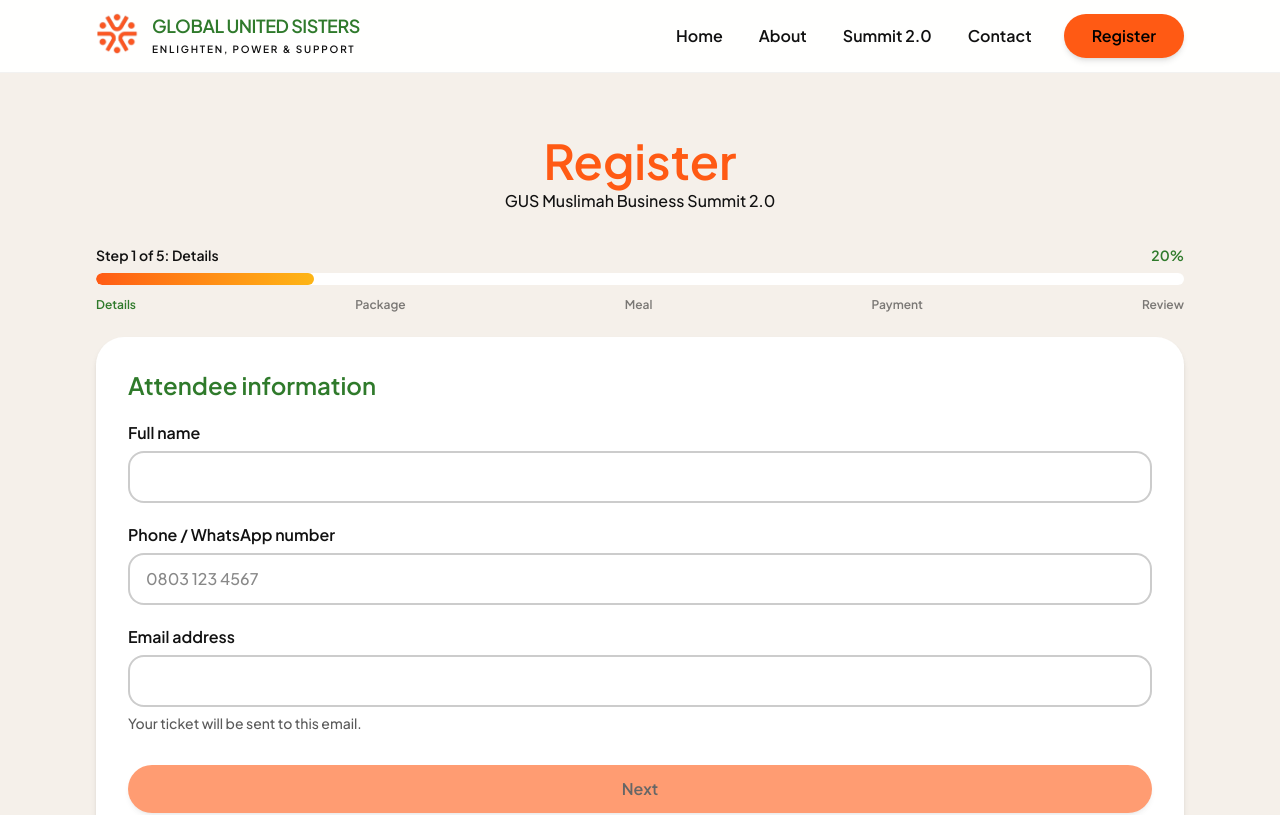
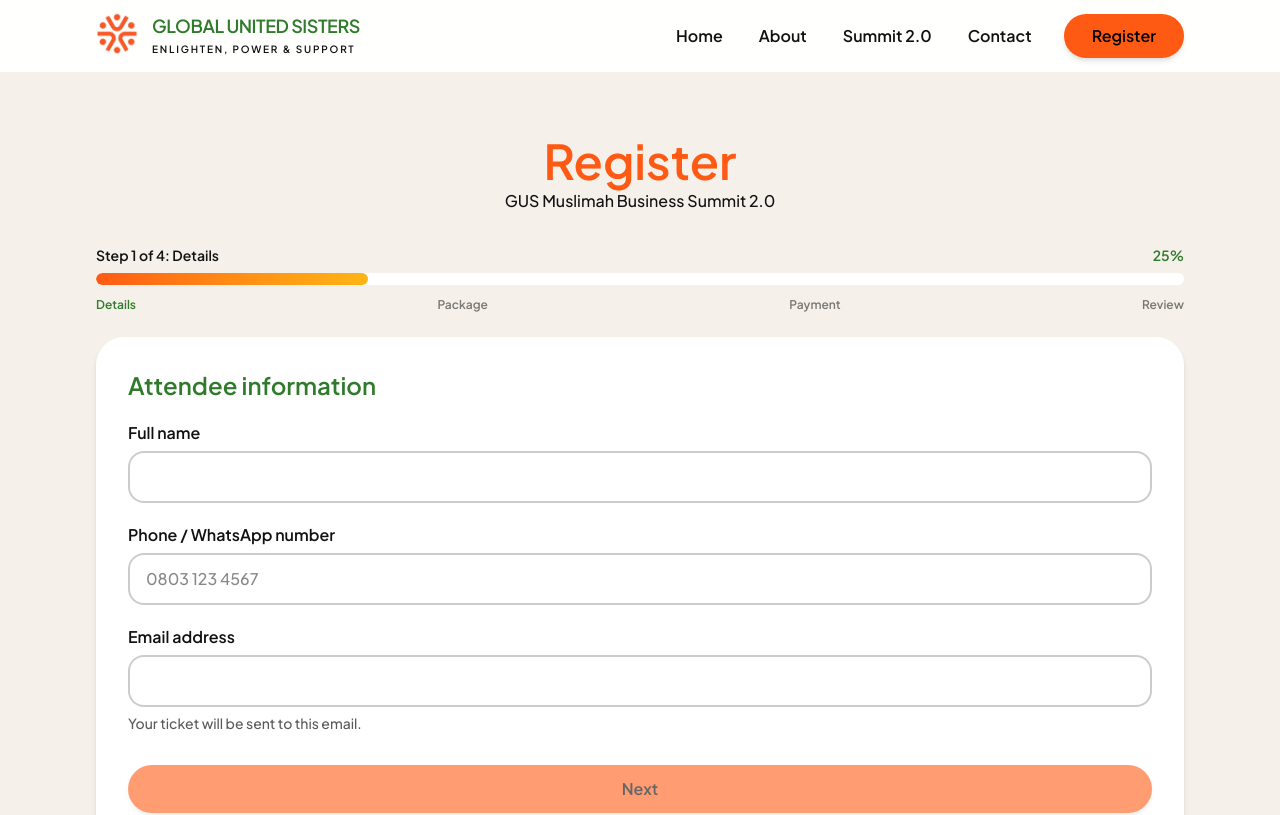
Before and after one commit to iqrapay2025-dot/gus-summit, a React (Vite) app: page /register in a window 1280 px wide. Shown: the top 815 px of the page. Built offline with nearby package versions, Linux system fonts and the light colour scheme; a web font is replaced by a local one.

Commit message:
feat: remove meal selection step from registration form

```diff
--- a/src/pages/Register.tsx
+++ b/src/pages/Register.tsx
@@ -7,19 +7,15 @@
   FileText,
   Loader2,
   Upload,
-  Utensils,
-  ChefHat,
-  Soup,
 } from "lucide-react"
 import { Container, Button } from "../components/ui"
-import { SUBMIT_URL, PACKAGES, MEALS, BANK, naira, type Pkg } from "../data"
+import { SUBMIT_URL, PACKAGES, BANK, naira, type Pkg } from "../data"
 
 type Form = {
   fullName: string
   phone: string
   email: string
   pkg: Pkg | ""
-  meal: string
   frameWording: string
   colourCustomization: "" | "Yes" | "No"
   colour: string
@@ -31,18 +27,16 @@
   phone: "",
   email: "",
   pkg: "",
-  meal: "",
   frameWording: "",
   colourCustomization: "",
   colour: "",
   amountPaid: "",
   declared: false,
 }
-type StepId = "details" | "package" | "meal" | "souvenir" | "payment" | "review"
+type StepId = "details" | "package" | "souvenir" | "payment" | "review"
 const LABEL: Record<StepId, string> = {
   details: "Details",
   package: "Package",
-  meal: "Meal",
   souvenir: "Souvenir",
   payment: "Payment",
   review: "Review",
@@ -204,8 +198,8 @@
   const steps = useMemo<StepId[]>(
     () =>
       f.pkg === "Khayr"
-        ? ["details", "package", "meal", "souvenir", "payment", "review"]
-        : ["details", "package", "meal", "payment", "review"],
+        ? ["details", "package", "souvenir", "payment", "review"]
+        : ["details", "package", "payment", "review"],
     [f.pkg],
   )
   const step = steps[Math.min(idx, steps.length - 1)]
@@ -227,7 +221,6 @@
         e.email = "Enter a valid email. Your ticket will be sent here."
     }
     if (s === "package" && !f.pkg) e.pkg = "Please choose a package."
-    if (s === "meal" && !f.meal) e.meal = "Please choose a meal."
     if (s === "souvenir") {
       if (!f.frameWording.trim())
         e.frameWording = "Tell us what to write on your frame."
@@ -325,7 +318,6 @@
         phone: f.phone.trim(),
         email: f.email.trim(),
         package: f.pkg,
-        meal: f.meal,
         ...(khayr
           ? {
               frameWording: f.frameWording.trim(),
@@ -351,7 +343,6 @@
         ticketId: data.ticketId,
         fullName: body.fullName,
         package: f.pkg,
-        meal: f.meal,
         frameWording: khayr ? body.frameWording : "",
         colour: khayr && f.colourCustomization === "Yes" ? f.colour.trim() : "",
       }
@@ -378,11 +369,6 @@
       <dd className="text-right font-semibold">{v}</dd>
     </div>
   )
-  const mealIcons = [
-    <Utensils key="a" className="h-6 w-6" />,
-    <ChefHat key="b" className="h-6 w-6" />,
-    <Soup key="c" className="h-6 w-6" />,
-  ]
 
   return (
     <section className="bg-gus-cream py-10 sm:py-16">
@@ -527,32 +513,6 @@
                     className="text-sm font-semibold text-red-700"
                   >
                     {errs.pkg}
-                  </p>
-                )}
-              </fieldset>
-            )}
-
-            {step === "meal" && (
-              <fieldset className="space-y-3">
-                <legend className="mb-3 font-display text-2xl font-semibold text-gus-green">
-                  Pick your meal
-                </legend>
-                {MEALS.map((m, i) => (
-                  <RadioCard
-                    key={m}
-                    name="meal"
-                    checked={f.meal === m}
-                    onChange={() => set("meal", m)}
-                    title={m}
-                    icon={mealIcons[i]}
-                  />
-                ))}
-                {errs.meal && (
-                  <p
-                    role="alert"
-                    className="text-sm font-semibold text-red-700"
-                  >
-                    {errs.meal}
                   </p>
                 )}
               </fieldset>
@@ -759,7 +719,6 @@
                   {row("Phone", f.phone)}
                   {row("Email", f.email)}
                   {row("Package", `${f.pkg} (${naira(due)})`)}
-                  {row("Meal", f.meal)}
                   {f.pkg === "Khayr" && (
                     <>
                       {row("Frame wording", f.frameWording)}
@@ -786,8 +745,8 @@
                     />
                     <span className="text-sm leading-relaxed">
                       By submitting this form, I confirm that the information
-                      provided is accurate and that I have selected the package,
-                      meal option, and other preferences I intend to receive.
+                      provided is accurate and that I have selected the package
+                      and other preferences I intend to receive.
                       Please note that selections cannot be changed after
                       submission.
                     </span>
--- a/src/pages/Ticket.tsx
+++ b/src/pages/Ticket.tsx
@@ -11,7 +11,6 @@
   ticketId: string
   fullName: string
   package: string
-  meal: string
   frameWording: string
   colour: string
 }
@@ -69,10 +68,7 @@
       </Container>
     )
   }
-  const rows: [string, string][] = [
-    ["Package", t.package],
-    ["Meal", t.meal],
-  ]
+  const rows: [string, string][] = [["Package", t.package]]
   if (t.package === "Khayr") {
     rows.push(["Souvenir wording", t.frameWording])
     rows.push(["Frame colour", t.colour || "Standard"])
```
